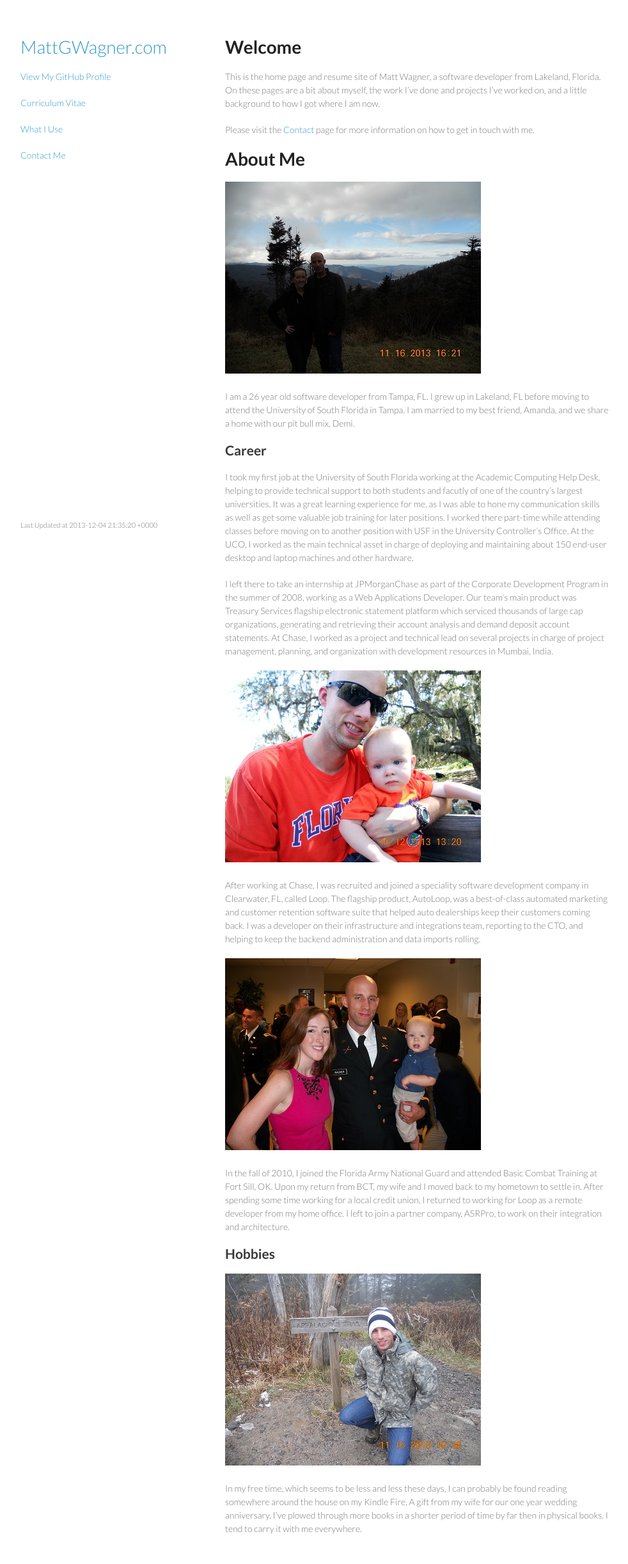
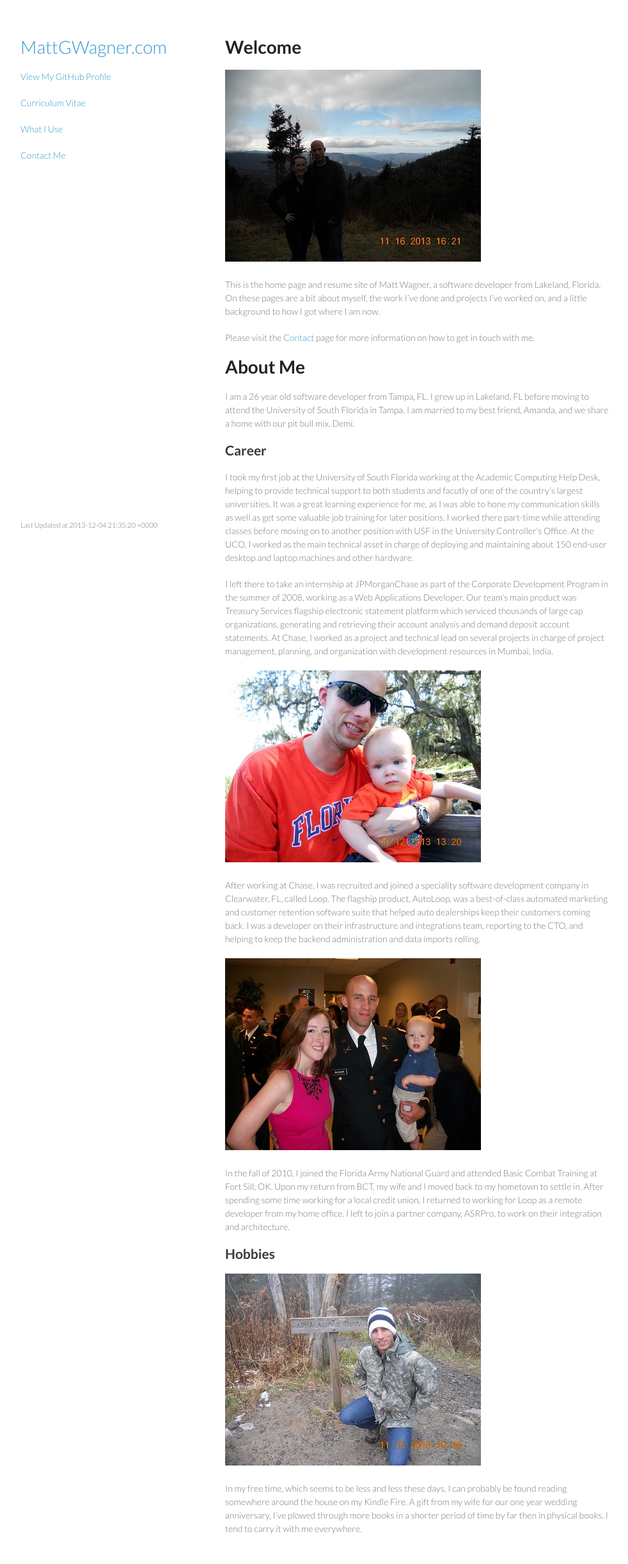
Before and after one commit to mattgwagner/mattgwagner, a Jekyll site: the page built from index.md, in a window 1280 px wide. Shown: the whole page at 64% size, without its empty margins (148-1130 px from the left). Built offline with Jekyll 4.4.1, drawn with Linux system fonts in a browser that asks for light colours.

Commit message:
moved image up

```diff
--- a/index.md
+++ b/index.md
@@ -5,13 +5,13 @@ title: Matt G. Wagner
 
 # Welcome
 
+<img src="/images/Mountains.JPG" />
+
 This is the home page and resume site of Matt Wagner, a software developer from Lakeland, Florida. On these pages are a bit about myself, the work I've done and projects I've worked on, and a little background to how I got where I am now.
 
 Please visit the [Contact](/contactme.html) page for more information on how to get in touch with me.
 
 # About Me
-
-<img src="/images/Mountains.JPG" />
 
 I am a 26 year old software developer from Tampa, FL. I grew up in Lakeland, FL before moving to attend the University of South Florida in Tampa. I am married to my best friend, Amanda, and we share a home with our pit bull mix, Demi.
 
```
